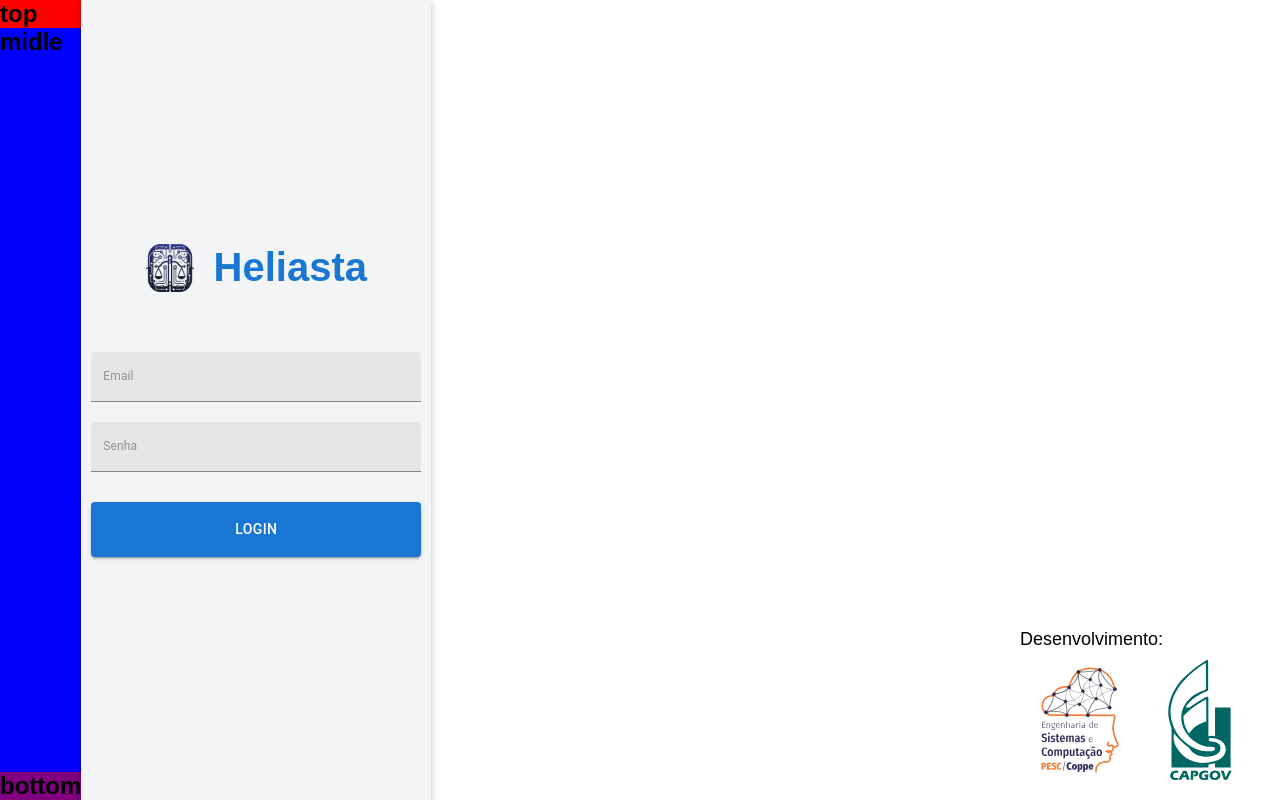
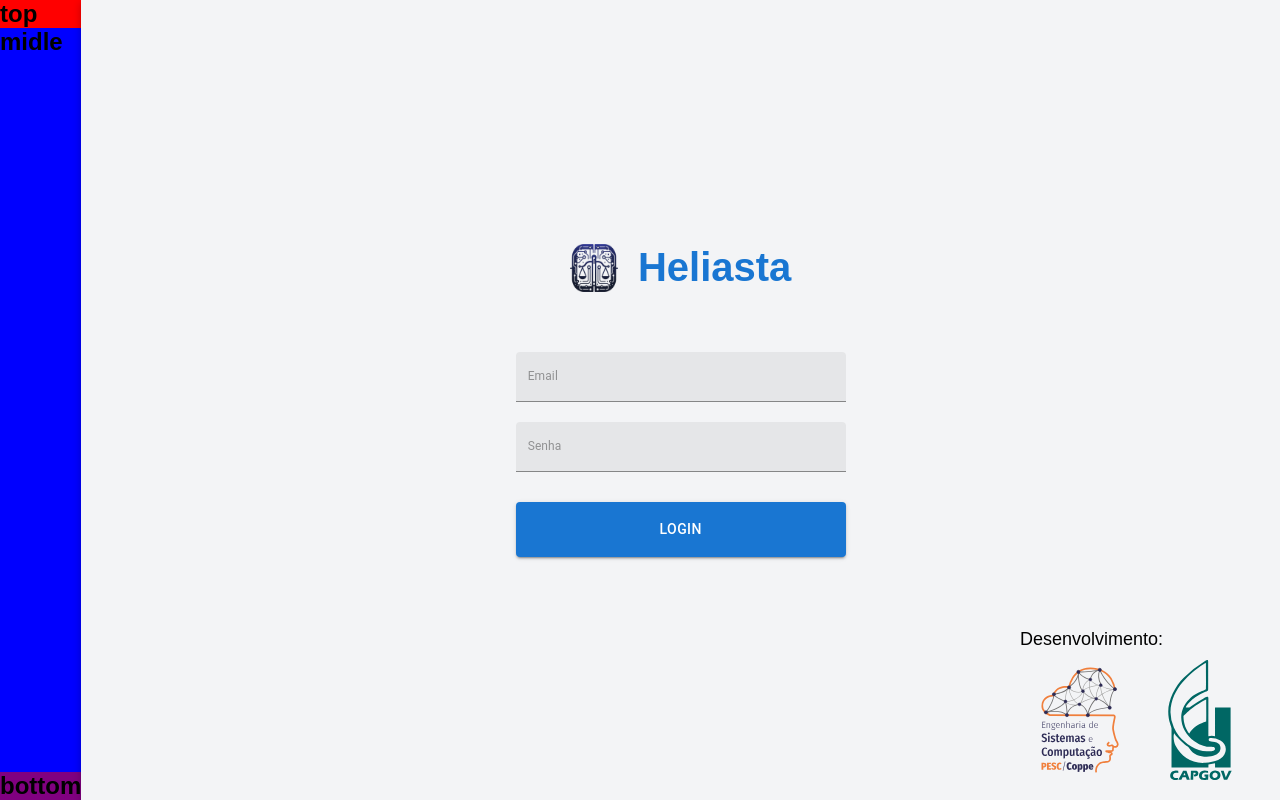
Before and after one commit to caiosazeredo/heliastaFrontend, a React (Vite) app: page /login in a window 1280 px wide. Built offline with nearby package versions, Linux system fonts and the light colour scheme.

Commit message:
fix: :bug: fatoração para o drawer

```diff
--- a/src/pages/Login/styles.ts
+++ b/src/pages/Login/styles.ts
@@ -3,6 +3,7 @@
 
 export const Container = styled.div`
     display: flex;
+    flex: 1;
     height: 100vh;
 `
 export const LeftSlide = styled.div`
@@ -42,8 +43,6 @@
     img{
         width: 48px;
         height: 48px;
-
-        //filter: brightness(0) saturate(100%) invert(13%) sepia(98%) saturate(6484%) hue-rotate(68deg) brightness(95%) contrast(90%);
     }
 `
 
```
